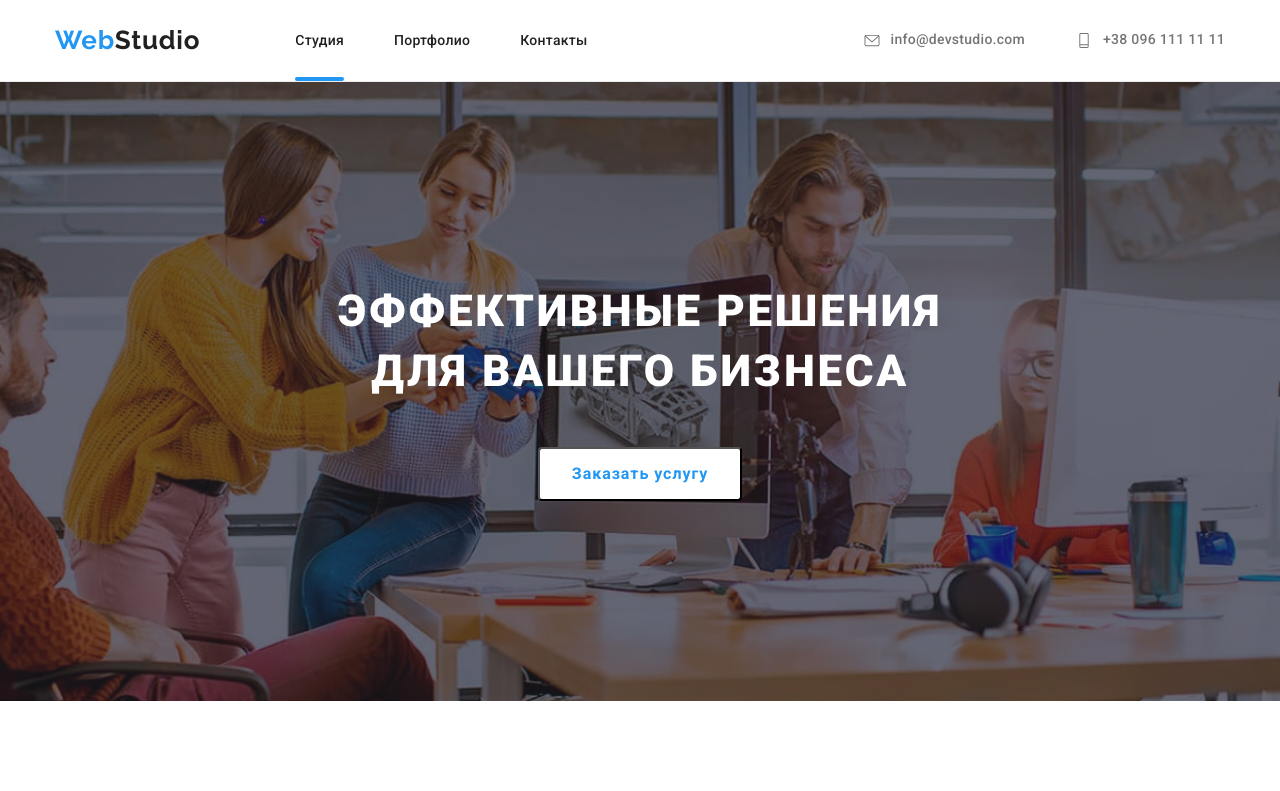
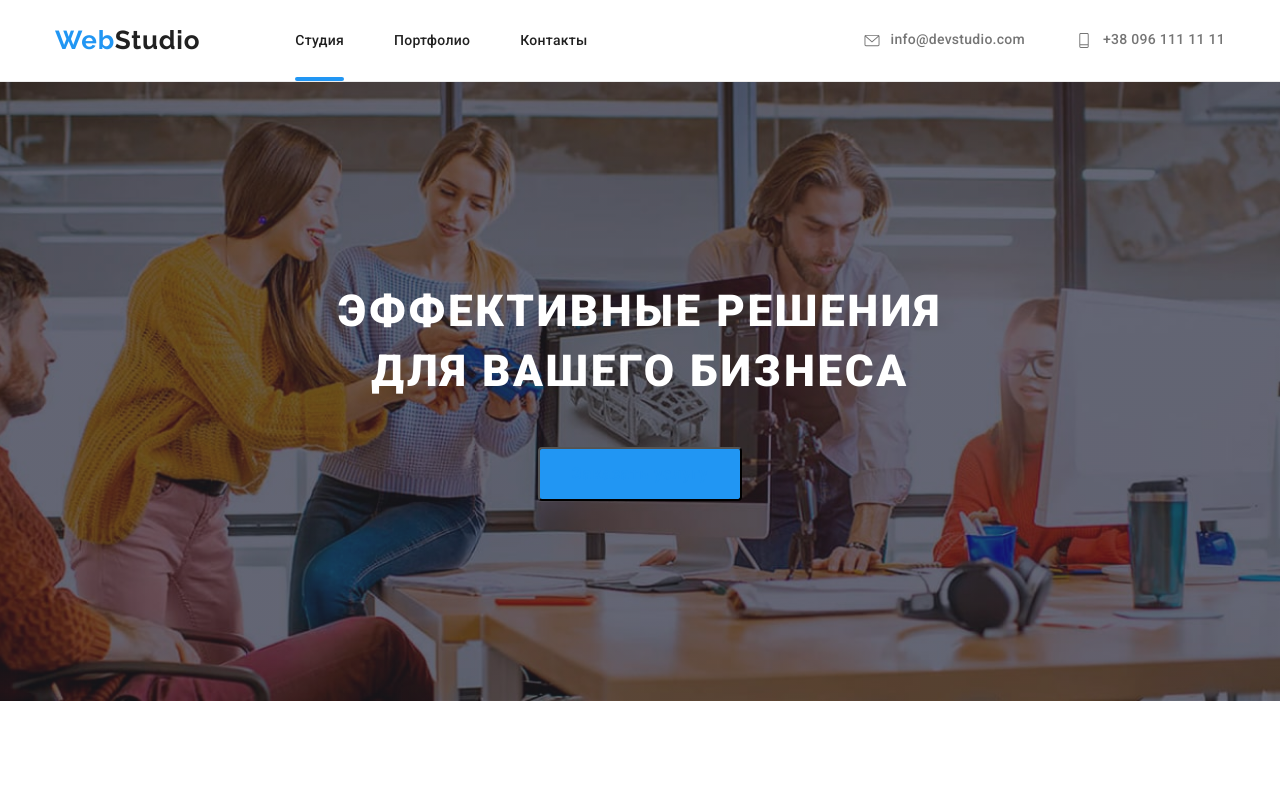
Before and after one commit to cs050383bav/goit-markup-hw-05, a plain HTML site: page index.html in a window 1280 px wide. In both pictures the pointer is over the button "Заказать услугу". Shown: the top 791 px of the page. Drawn offline with nearby package versions, Linux system fonts and the light colour scheme.

Commit message:
Update style.css

```diff
--- a/css/style.css
+++ b/css/style.css
@@ -250,7 +250,7 @@ img {
 .hero-button:focus,
 .hero-button:hover {
     color: var(--accent-text-color);
-    background-color: #ffffff;
+    background-color: #188ce8f;
 }
 
 /*-------------------advantage-----------------*/
```
